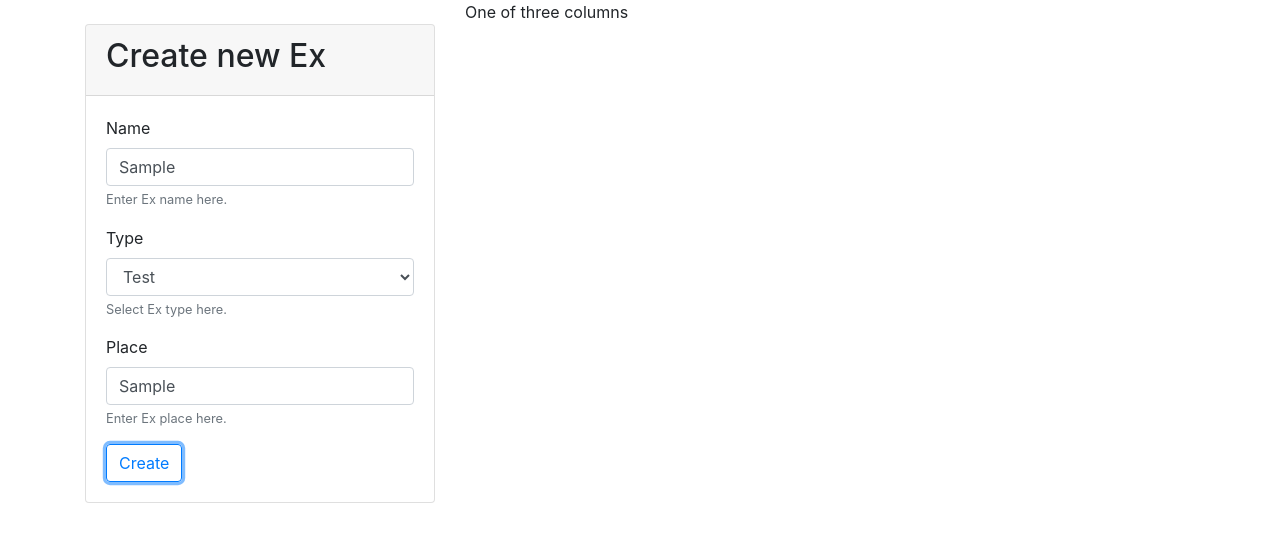
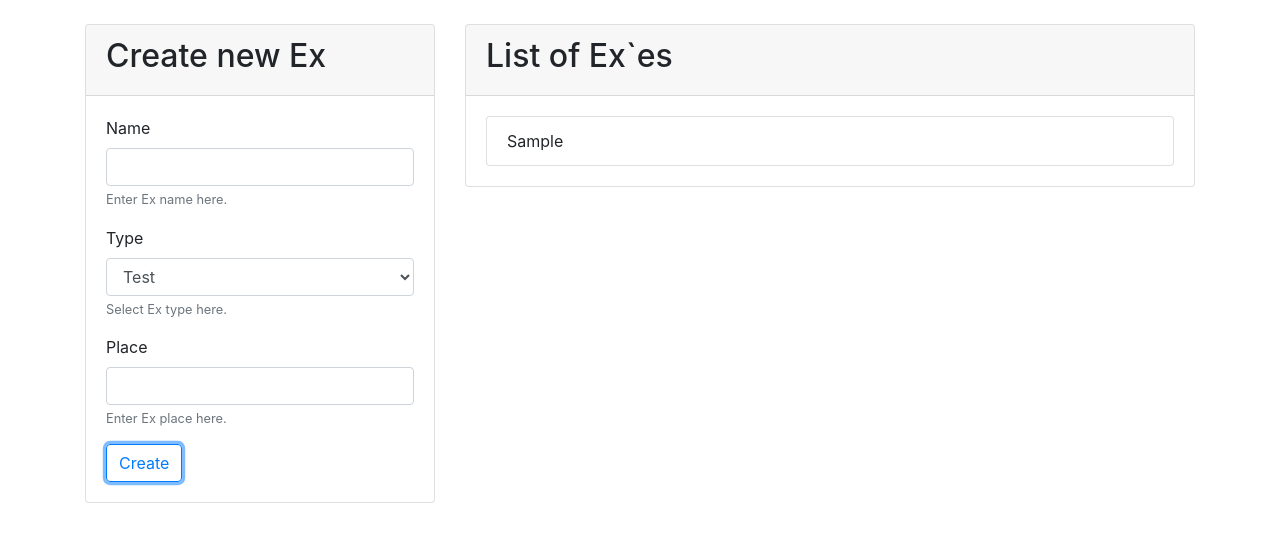
Before and after one commit to AlmiraJasin/JS-basics, a React (Create React App) app in the folder nuclear1/: page / in a window 1280 px wide. Both pictures are taken after typing "Sample", "Sample" into the empty fields and a click on the button "Create". Shown: the top 542 px of the page. Built offline with nearby package versions, Linux system fonts and the light colour scheme.

Commit message:
exam list

```diff
--- a/nuclear1/src/App.jsx
+++ b/nuclear1/src/App.jsx
@@ -1,20 +1,33 @@
-// import { useState } from 'react';
+
 import { useEffect, useState } from 'react';
 import './bootstrap.css';
 import Create from './Components/crud/Create';
+import List from './Components/crud/List';
+import { create, read } from './Functions/localStorage';
 // import './App.scss';
-// import getId from './Functions/getId';
+
 
 
 function App() {
 
+    const [lastUpdate, setLastUpdate] = useState(Date.now());
+
+    const [exes, setExes] = useState(null);
+
     const [createData, setCreateData] = useState(null);
 
+    //Read
+    useEffect(() => {
+        setExes(read());
+    }, [lastUpdate]);
+
+    // Create
     useEffect(() => {
         if (null === createData) {
             return;
         }
-
+        create(createData);
+        setLastUpdate(Date.now());
     }, [createData])
 
     return (
@@ -22,10 +35,10 @@
             <div className="container">
                 <div className="row">
                     <div className="col-4">
-                        <Create></Create>
+                        <Create setCreateData={setCreateData}></Create>
                     </div>
                     <div className="col-8">
-                        One of three columns
+                        <List exes={exes}></List>
                     </div>
                 </div>
             </div>
--- a/nuclear1/src/Components/crud/Create.jsx
+++ b/nuclear1/src/Components/crud/Create.jsx
@@ -1,10 +1,18 @@
 import { useState } from "react";
 
-function Create() {
+function Create({setCreateData}) {
 
     const [name, setName] = useState('');
     const [type, setType] = useState('1');
     const [place, setPlace] = useState('');
+
+    const handleCreate = () => {
+        const data = {name, type, place};
+        setCreateData(data);
+        setName('');
+        setType('1');
+        setPlace('');
+    }
 
     return (
         <div className="card mt-4">
@@ -31,7 +39,7 @@
                     <input type="text" className="form-control" onChange={e => setPlace(e.target.value)} value={place} />
                     <small className="form-text text-muted">Enter Ex place here.</small>
                 </div>
-                <button type="button" className="btn btn-outline-primary">Create</button>
+                <button type="button" className="btn btn-outline-primary" onClick={handleCreate}>Create</button>
             </div>
         </div>
     );
--- /dev/null
+++ b/nuclear1/src/Components/crud/Ex.jsx
@@ -0,0 +1,8 @@
+function Ex({ex}) {
+
+    return (
+        <li className="list-group-item">{ex.name}</li>
+    );
+}
+
+export default Ex;
--- /dev/null
+++ b/nuclear1/src/Components/crud/List.jsx
@@ -0,0 +1,23 @@
+// import { useState } from "react";
+
+import Ex from "./Ex";
+
+function List({exes}) {
+
+    return (
+        <div className="card mt-4">
+            <div className="card-header">
+                <h2>List of Ex`es</h2>
+            </div>
+            <div className="card-body">
+                <ul className="list-group">
+                    {
+                    exes ? exes.map(ex => <Ex key={ex.id} ex={ex}></Ex>) : null
+                    }
+                </ul>
+            </div>
+        </div>
+    );
+}
+
+export default List;
--- /dev/null
+++ b/nuclear1/src/Functions/localStorage.js
@@ -0,0 +1,23 @@
+import getId from './getId';
+const key = 'exams';
+
+export function create(obj) {
+    let data = localStorage.getItem(key);
+    if (null === data) {
+        data = JSON.stringify([]);
+    }
+    data = JSON.parse(data);
+    obj.id = getId(key + '_id');
+    data.push(obj);
+    data = JSON.stringify(data);
+    localStorage.setItem(key, data);
+}
+
+export function read() {
+    let data = localStorage.getItem(key);
+    if (null === data) {
+        data = JSON.stringify([]);
+    }
+    data = JSON.parse(data);
+    return data;
+}
```
